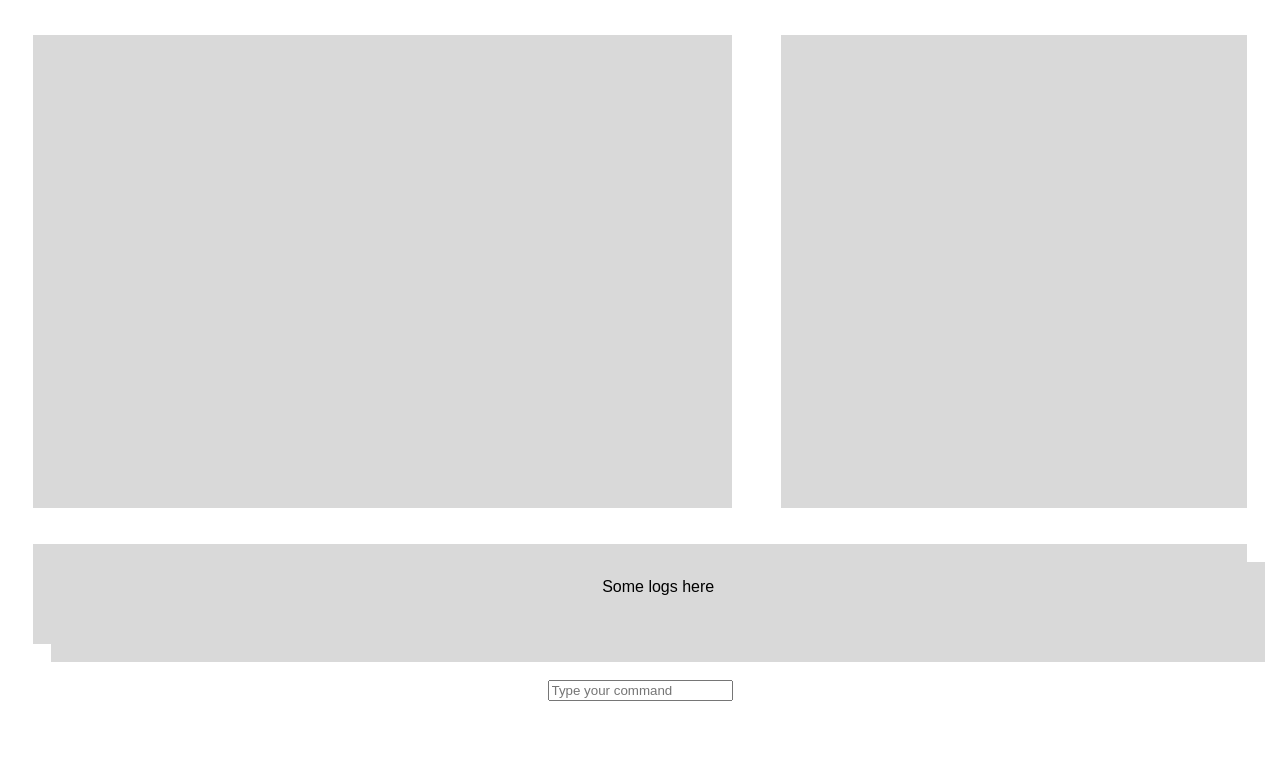
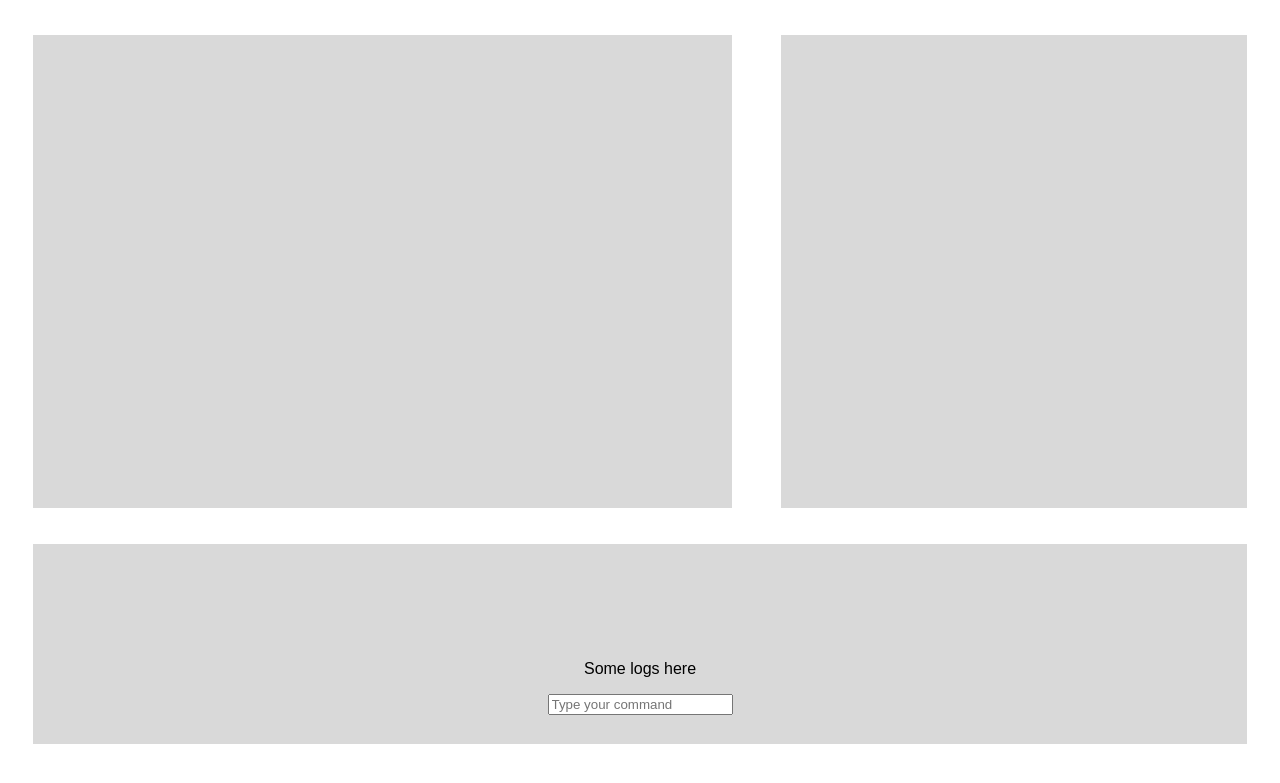
Before and after one commit to 4ETI-PTC-EquipeD2/WebInterface, a plain HTML site: page HTML/index.html in a window 1280 px wide. Shown: the part 367-1150 px from the top of the page. Before the commit the page ends 1068 px from the top, so only its background shows below. Drawn offline with Linux system fonts and the light colour scheme.

Commit message:
CSS improvement for prompt and divLogs Classes

```diff
--- a/CSS/index.css
+++ b/CSS/index.css
@@ -61,8 +61,10 @@
 /* Prompt */
 
 .Prompt {
+    display: flex;
+    flex-direction: column;
     width: 100%;
-    height: 100px;
+    height: 200px;
     margin: 1.5%;
 
     background: #D9D9D9;
@@ -80,10 +82,10 @@ nav {
 
 .divLogs{
         display: flex;
-        flex-direction: column;
+        flex-direction: column-reverse;
         width: 100%;
-        height: 100px;
-        margin: 1.5%;
+        height: 150px;
+        margin: 0%;
 
         background: #D9D9D9;
         overflow-y:scroll
```
